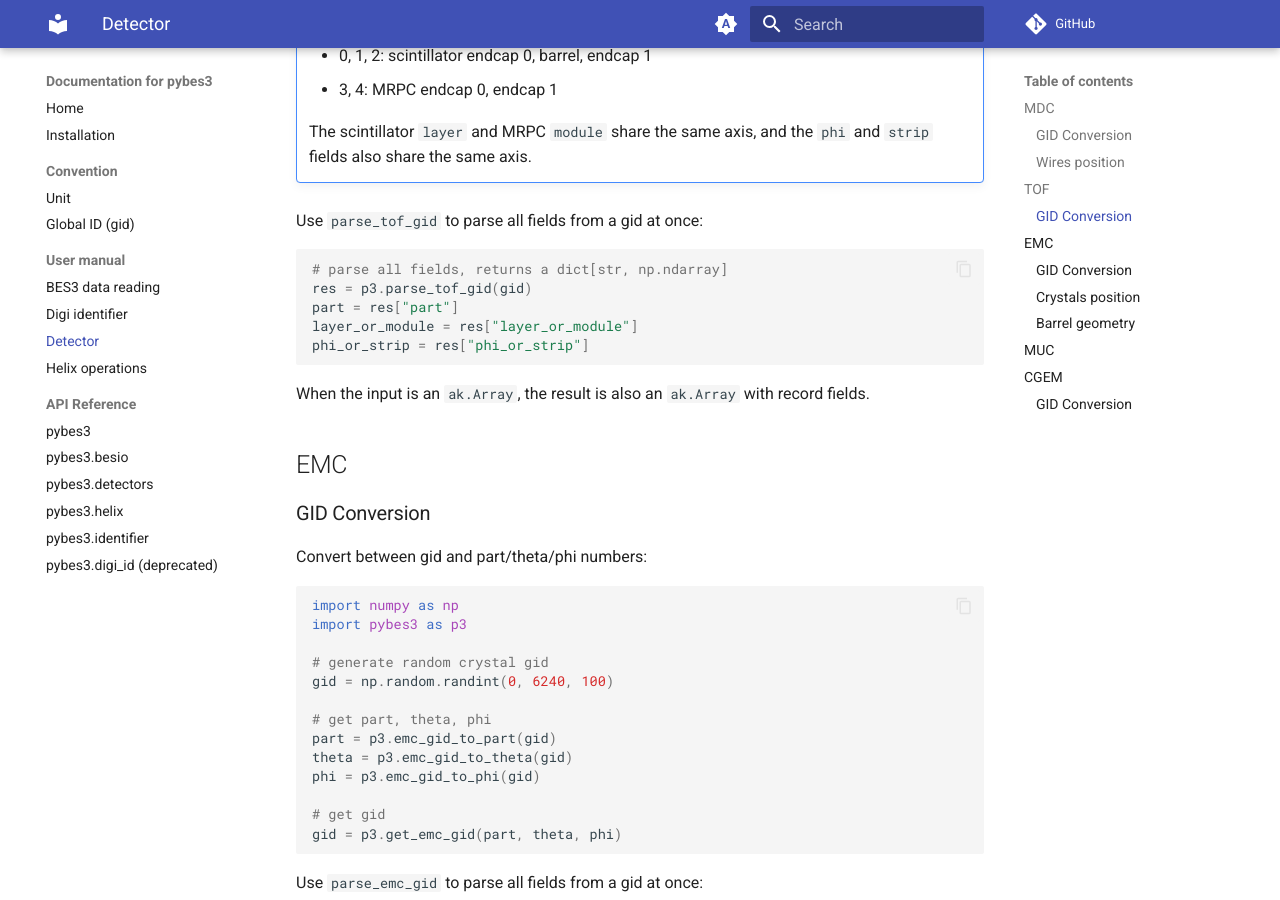
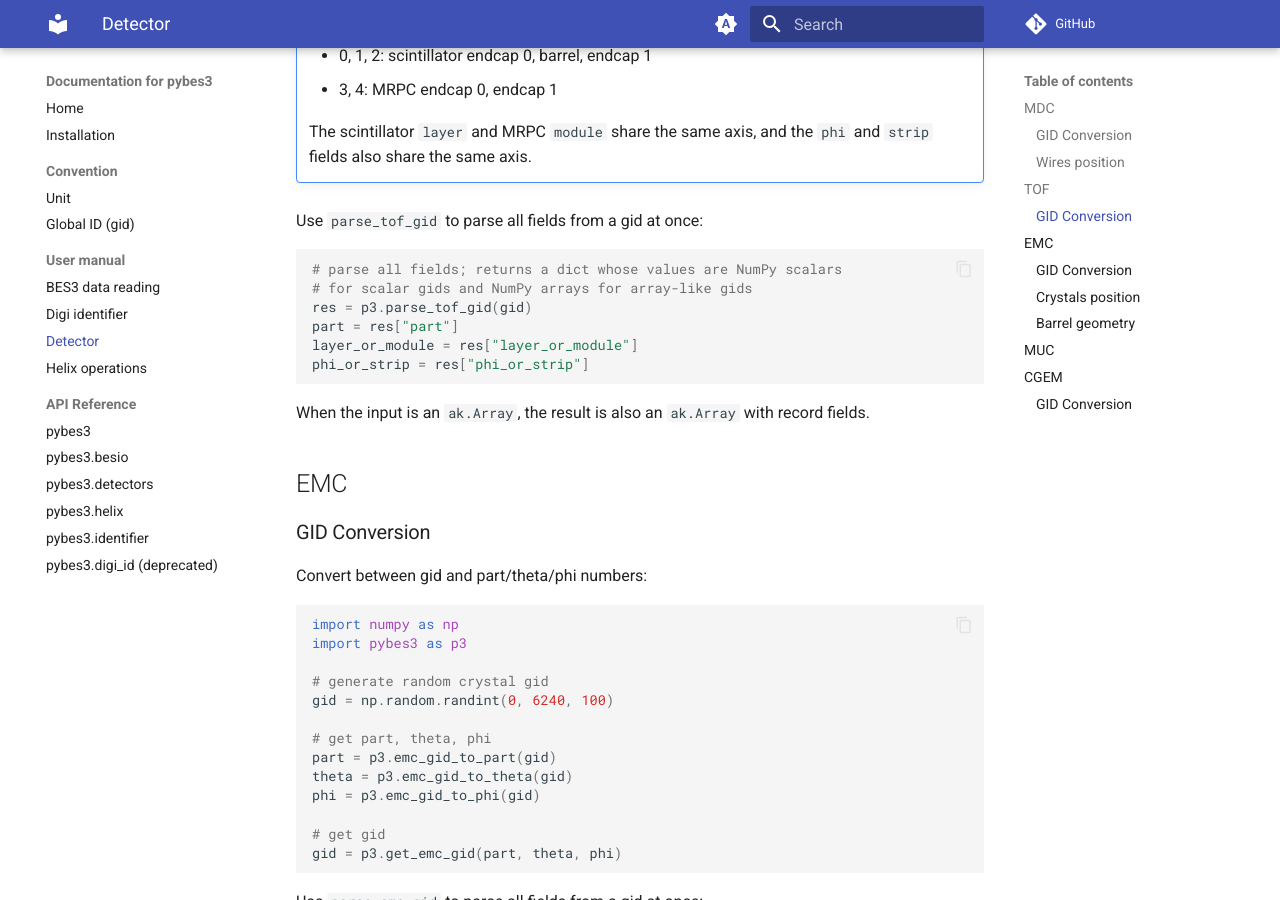
Before and after one commit to mrzimu/pybes3, an MkDocs documentation site: the page built from docs/user-manual/detector.md, in a window 1280 px wide and 900 px high, scrolled down 2843 px. Built offline with MkDocs 1.6.1 and Material for MkDocs 9.7.7, drawn with Linux system fonts in a browser that asks for light colours; comment, search, counter and statistics services are not loaded.

Commit message:
Potential fix for pull request finding
Co-authored-by: Copilot Autofix powered by AI <175728472+Copilot@users.noreply.github.com>

````diff
--- a/docs/user-manual/detector.md
+++ b/docs/user-manual/detector.md
@@ -143,7 +143,8 @@ gid = p3.get_tof_gid(part, layer_or_module, phi_or_strip)
 Use `parse_tof_gid` to parse all fields from a gid at once:
 
 ```python
-# parse all fields, returns a dict[str, np.ndarray]
+# parse all fields; returns a dict whose values are NumPy scalars
+# for scalar gids and NumPy arrays for array-like gids
 res = p3.parse_tof_gid(gid)
 part = res["part"]
 layer_or_module = res["layer_or_module"]
````
